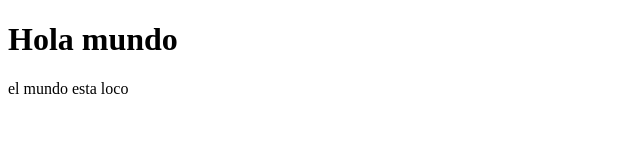
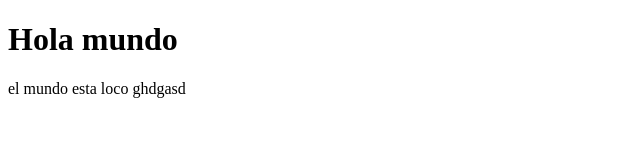
Before and after one commit to fcpalacios/Demo, a plain HTML site: page index.html in a window 1280 px wide. Shown: the full height of the page, 0-640 px from the left. Drawn offline with Linux system fonts and the light colour scheme.

Commit message:
hsefdgfnhgfhjg

```diff
--- a/index.html
+++ b/index.html
@@ -9,6 +9,6 @@
 </head>
 <body>
 <h1>Hola mundo</h1>
-el mundo esta loco
+el mundo esta loco ghdgasd
 </body>
 </html>
```
